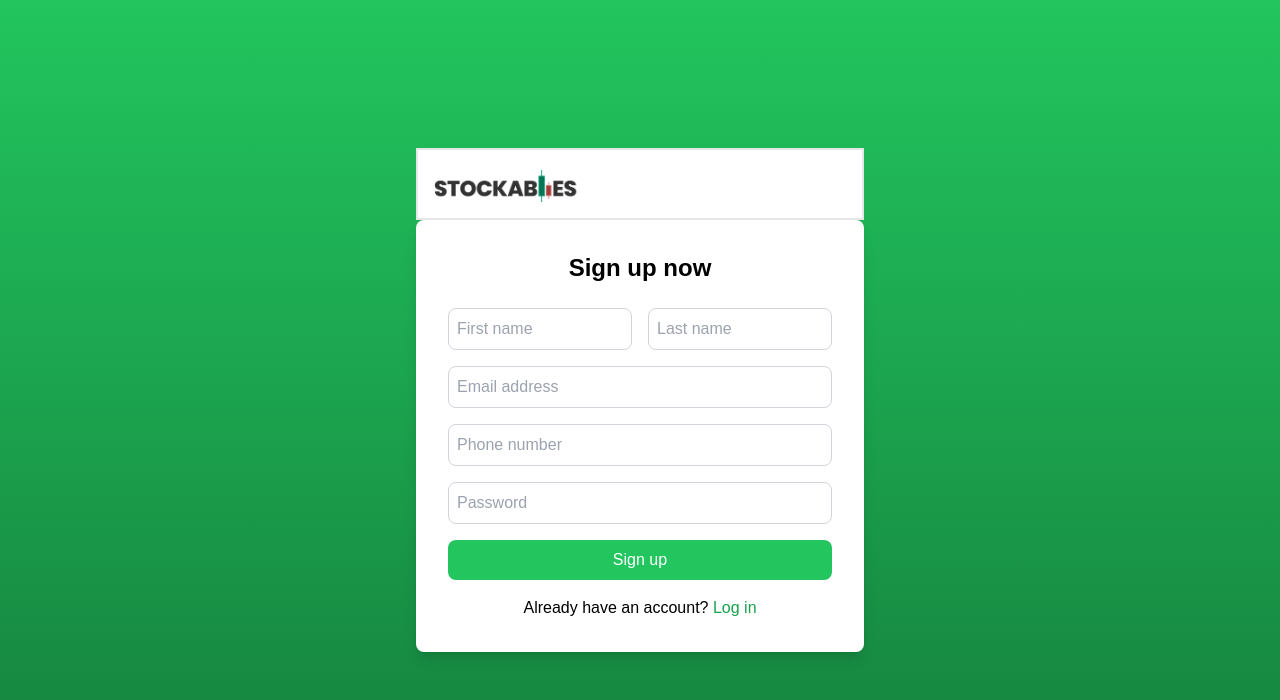
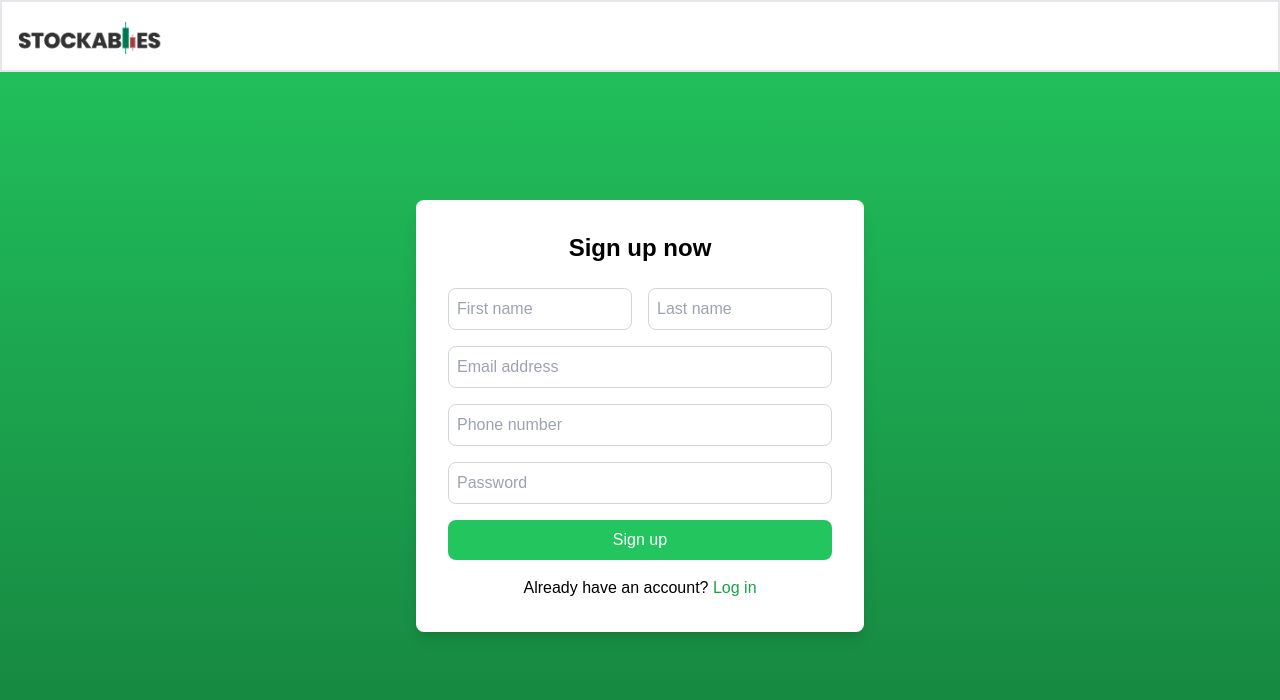
Before and after one commit to hendrSet312/Soft-Eng, a React (Vite) app in the folder stockable/: page /signup in a window 1280 px wide. Shown: the top 700 px of the page. Built offline with nearby package versions, Linux system fonts and the light colour scheme.

Commit message:
SignUp page done

```diff
--- a/stockable/src/components/HeaderLogSign.jsx
+++ b/stockable/src/components/HeaderLogSign.jsx
@@ -3,10 +3,10 @@ import logo from "../assets/Stockable_logo.png";
 
 const HeaderLogSign = () => {
     return (
-        <header className="bg-white text-white p-4 border-2">
-        <div className="container mx-auto flex justify-between items-center pt-1">
-            <img src={logo} alt="logo" className="h-8" />
-        </div>
+        <header className="bg-white text-white p-4 border-2 w-screen">
+            <div className="container mx-auto flex justify-between items-center pt-1">
+                <img src={logo} alt="logo" className="h-8" />
+            </div>
         </header>
     );
 }
--- a/stockable/src/components/SignUpForm.jsx
+++ b/stockable/src/components/SignUpForm.jsx
@@ -1,6 +1,6 @@
 import React, { useState } from 'react';
 import axios from 'axios';
-import HeaderLogSign from './HeaderLogSign';
+import { useNavigate } from 'react-router-dom'; // Import useNavigate
 
 const SignUpForm = () => {
   const [formData, setFormData] = useState({
@@ -11,6 +11,8 @@ const SignUpForm = () => {
     password: ''
   });
 
+  const navigate = useNavigate(); // Initialize useNavigate
+
   const handleChange = (e) => {
     setFormData({ ...formData, [e.target.name]: e.target.value });
   };
@@ -20,6 +22,9 @@ const SignUpForm = () => {
     try {
       const response = await axios.post('http://localhost:5000/api/signup', formData);
       console.log('User signed up successfully:', response.data);
+
+      // Navigate to dashboard after successful signup
+      navigate('/');  // Adjust the path as needed to match your dashboard route
     } catch (error) {
       console.error('Error signing up the user:', error);
     }
@@ -27,7 +32,6 @@ const SignUpForm = () => {
 
   return (
     <div>
-      <HeaderLogSign />
       <div className="max-w-md mx-auto bg-white p-8 rounded-lg shadow-lg">
         <h2 className="text-2xl font-bold mb-6 text-center">Sign up now</h2>
         <form onSubmit={handleSubmit}>
--- a/stockable/src/pages/SignUpPage.jsx
+++ b/stockable/src/pages/SignUpPage.jsx
@@ -1,10 +1,11 @@
 import React from 'react';
-import SignUpForm from '../components/SignUpForm';
+import { HeaderLogSign, SignUpForm } from '../components';
 
 const SignUpPage = () => {
   return (
-    <div className="min-h-screen bg-gradient-to-b from-green-500 to-green-700 flex justify-center items-center">
-      <SignUpForm />
+    <div className="min-h-screen bg-gradient-to-b from-green-500 to-green-700 flex flex-col items-center gap-32">
+      <HeaderLogSign />
+      <SignUpForm/>
     </div>
   );
 };
```
